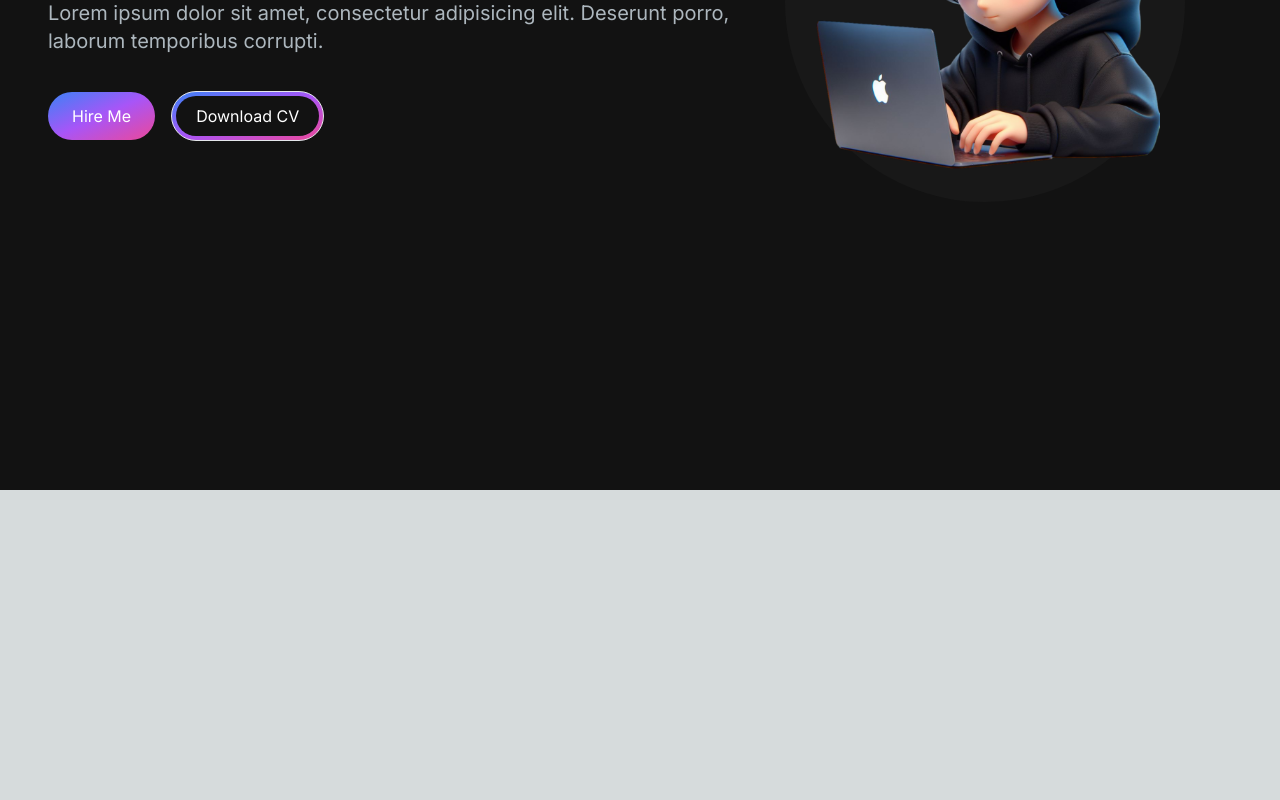
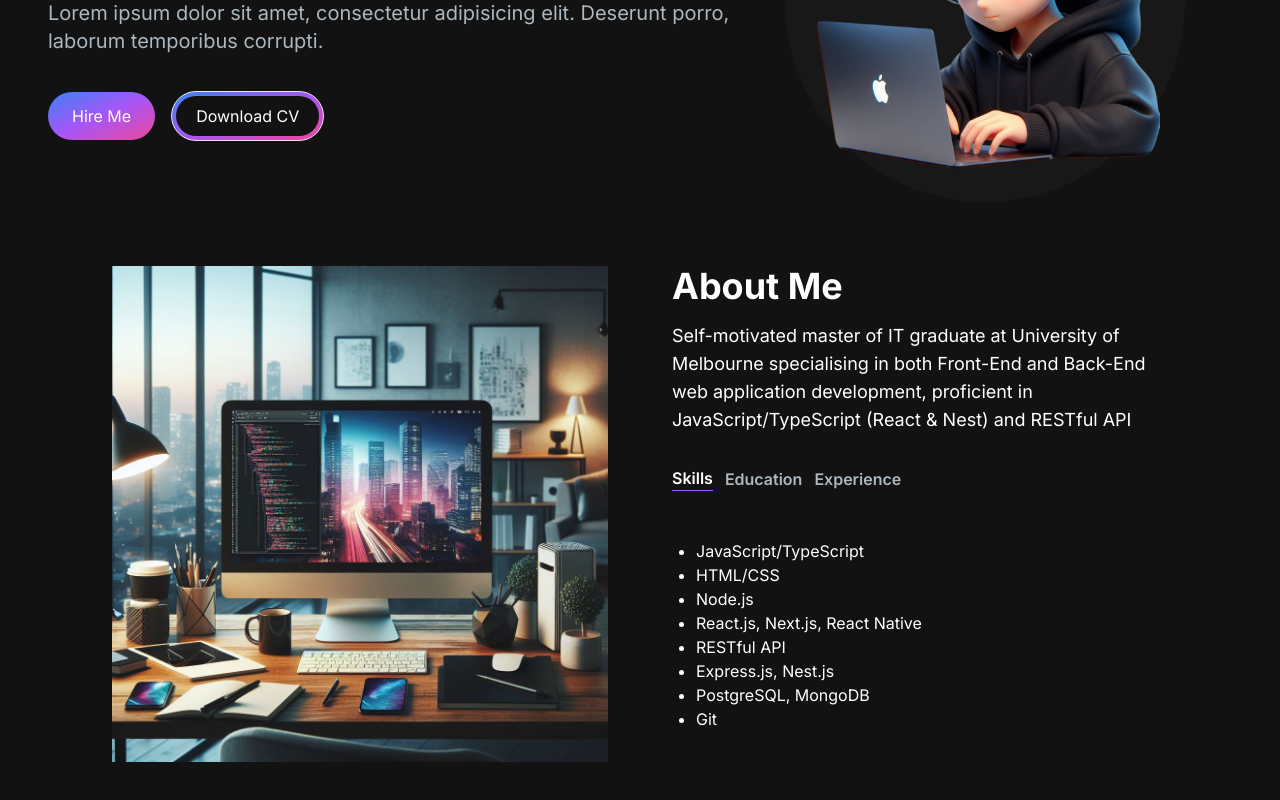
Before and after one commit to Additivemenu/shawn-portfolio, a Next.js app: page / in a window 1280 px wide. Shown: the part 310-1110 px from the top of the page. Before the commit the page ends 800 px from the top, so only its background shows below. Built offline with nearby package versions, Linux system fonts and the light colour scheme.

Commit message:
feat: added about me section (#2)

```diff
--- a/src/app/page.tsx
+++ b/src/app/page.tsx
@@ -1,3 +1,4 @@
+import AboutSection from "@/components/AboutSection";
 import HeroSection from "@/components/HeroSection";
 import Navbar from "@/components/Navbar";
 import Image from "next/image";
@@ -8,6 +9,7 @@ export default function Home() {
       <Navbar />
       <div className="container mt-24 mx-auto px-12 py-4">
         <HeroSection />
+        <AboutSection />
       </div>
     </main>
   );
--- /dev/null
+++ b/src/components/AboutSection.tsx
@@ -0,0 +1,130 @@
+"use client";
+
+import Image from "next/image";
+import React, { useState, useTransition } from "react";
+import TabButton from "./TabButton";
+import { Ultra } from "next/font/google";
+
+enum TabOptions {
+  Skills = "Skills",
+  Education = "Education",
+  Experience = "Experience",
+}
+
+const TAB_DATA = [
+  {
+    title: "Skills",
+    id: "skills",
+    content: (
+      <ul className="list-disc ml-6">
+        <li>JavaScript/TypeScript</li>
+        <li>HTML/CSS</li>
+        <li>Node.js</li>
+        <li>React.js, Next.js, React Native</li>
+        <li>RESTful API</li>
+        <li>Express.js, Nest.js</li>
+        <li>PostgreSQL, MongoDB</li>
+        <li>Git</li>
+      </ul>
+    ),
+  },
+  {
+    title: "Education",
+    id: "education",
+    content: (
+      <div>
+        <ul className="list-disc ml-6">
+          <li>Master of Information Technology, University of Melbourne</li>
+          <li className="list-none">2022 - 2024</li>
+        </ul>
+        <ul className="list-disc ml-6">
+          <li>
+            Bachelor of Mechanical Engineering (Honours 1st class), RMIT
+            University
+          </li>
+          <li className="list-none">2018 - 2020</li>
+        </ul>
+        <ul className="list-disc ml-6">
+          <li>Bachelor of Mechanical Engineering, Shandong University</li>
+          <li className="list-none">2016 - 2018</li>
+        </ul>
+      </div>
+    ),
+  },
+  {
+    title: "Experience",
+    id: "experience",
+    content: (
+      <ul className="list-disc ml-6">
+        <li>Full-Stack Developer Intern, Stay or go</li>
+        <li className="list-disc ml-6">2023 - 2024</li>
+      </ul>
+    ),
+  },
+];
+
+const AboutSection = () => {
+  const [tab, setTab] = useState<TabOptions>(TabOptions.Skills);
+
+  const [isPending, startTransition] = useTransition();
+
+  const handleTabChange = (tabOption: TabOptions) => {
+    startTransition(() => {
+      setTab(tabOption);
+    });
+  };
+
+  return (
+    <section className="text-white">
+      <div className="md:grid md:grid-cols-2 gap-8 items-center py-8 px-4 xl:gap-16 sm:py-16 xl:px-16">
+        <Image
+          src="/img/about-me.png"
+          alt="about me"
+          width={500}
+          height={500}
+        />
+        <div className="mt-4 md:mt-0 text-left flex flex-col h-full">
+          <h2 className="text-4xl font-bold text-white mb-4">About Me</h2>
+          <p className="text-base lg:text-lg">
+            Self-motivated master of IT graduate at University of Melbourne
+            specialising in both Front-End and Back-End web application
+            development, proficient in JavaScript/TypeScript (React & Nest) and
+            RESTful API
+          </p>
+          {/* tab select bar */}
+          <div className="flex flex-row mt-8">
+            <TabButton
+              active={tab === TabOptions.Skills}
+              selectTab={() => handleTabChange(TabOptions.Skills)}
+            >
+              {" "}
+              Skills{" "}
+            </TabButton>
+            <TabButton
+              active={tab === TabOptions.Education}
+              selectTab={() => handleTabChange(TabOptions.Education)}
+            >
+              {" "}
+              Education{" "}
+            </TabButton>
+            <TabButton
+              active={tab === TabOptions.Experience}
+              selectTab={() => handleTabChange(TabOptions.Experience)}
+            >
+              {" "}
+              Experience{" "}
+            </TabButton>
+          </div>
+          {/* tabpanel content */}
+          <div className="mt-8">
+            <div className="mt-4">
+              {TAB_DATA.find((data) => data.title === tab)?.content}
+            </div>
+          </div>
+        </div>
+      </div>
+    </section>
+  );
+};
+
+export default AboutSection;
--- /dev/null
+++ b/src/components/TabButton.tsx
@@ -0,0 +1,23 @@
+import React from "react";
+
+interface TabButtonProps {
+  active: boolean;
+  selectTab: () => void;
+  children: React.ReactNode;
+}
+
+const TabButton = ({ active, selectTab, children }: TabButtonProps) => {
+  const buttonClasses = active
+    ? "text-white border-b border-purple-500"
+    : "text-[#ADB7BE]";
+
+  return (
+    <button onClick={selectTab}>
+      <p className={`mr-3 font-semibold hover:text-white ${buttonClasses}`}>
+        {children}
+      </p>
+    </button>
+  );
+};
+
+export default TabButton;
```
Also changed, not shown: public/img/about-me.png (added).
